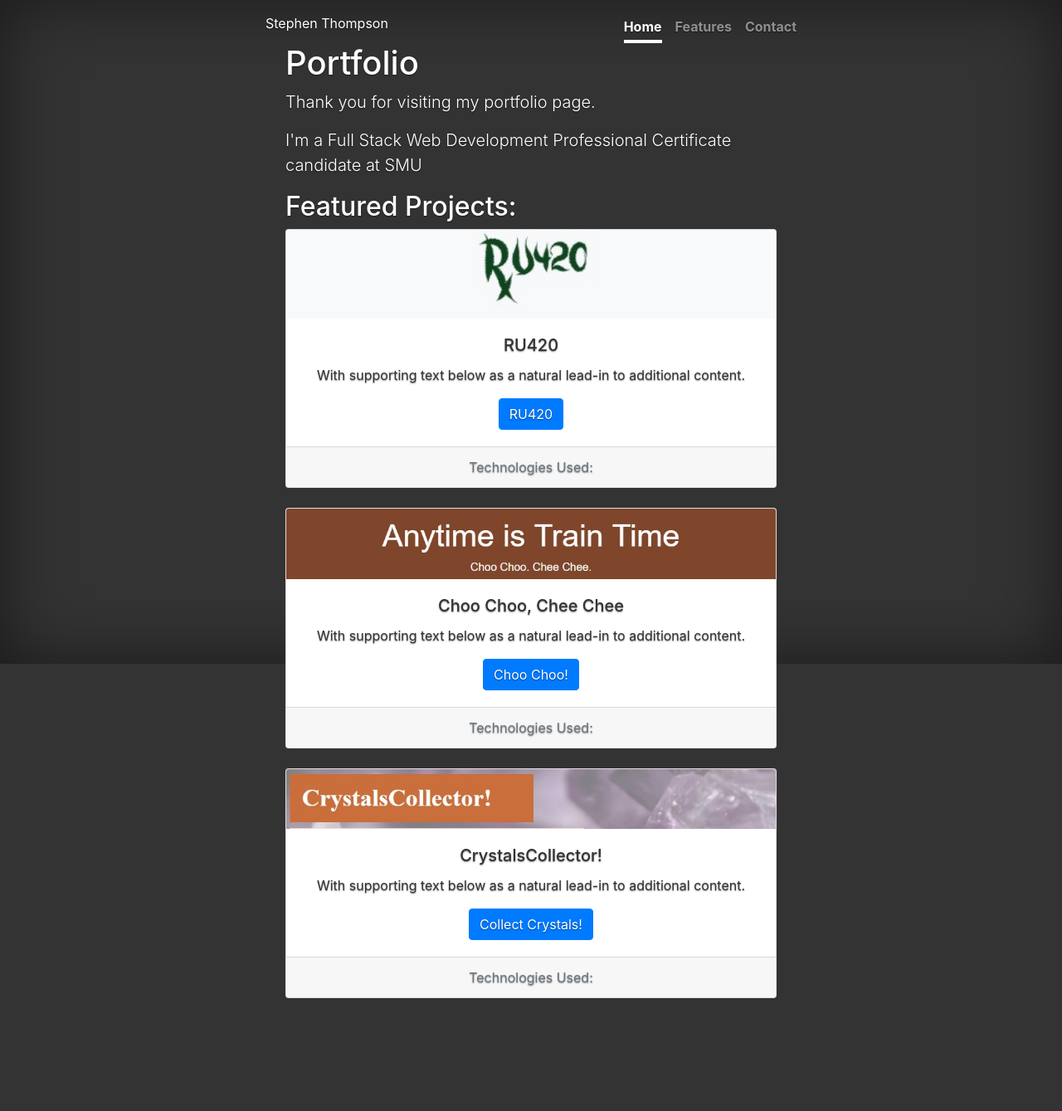
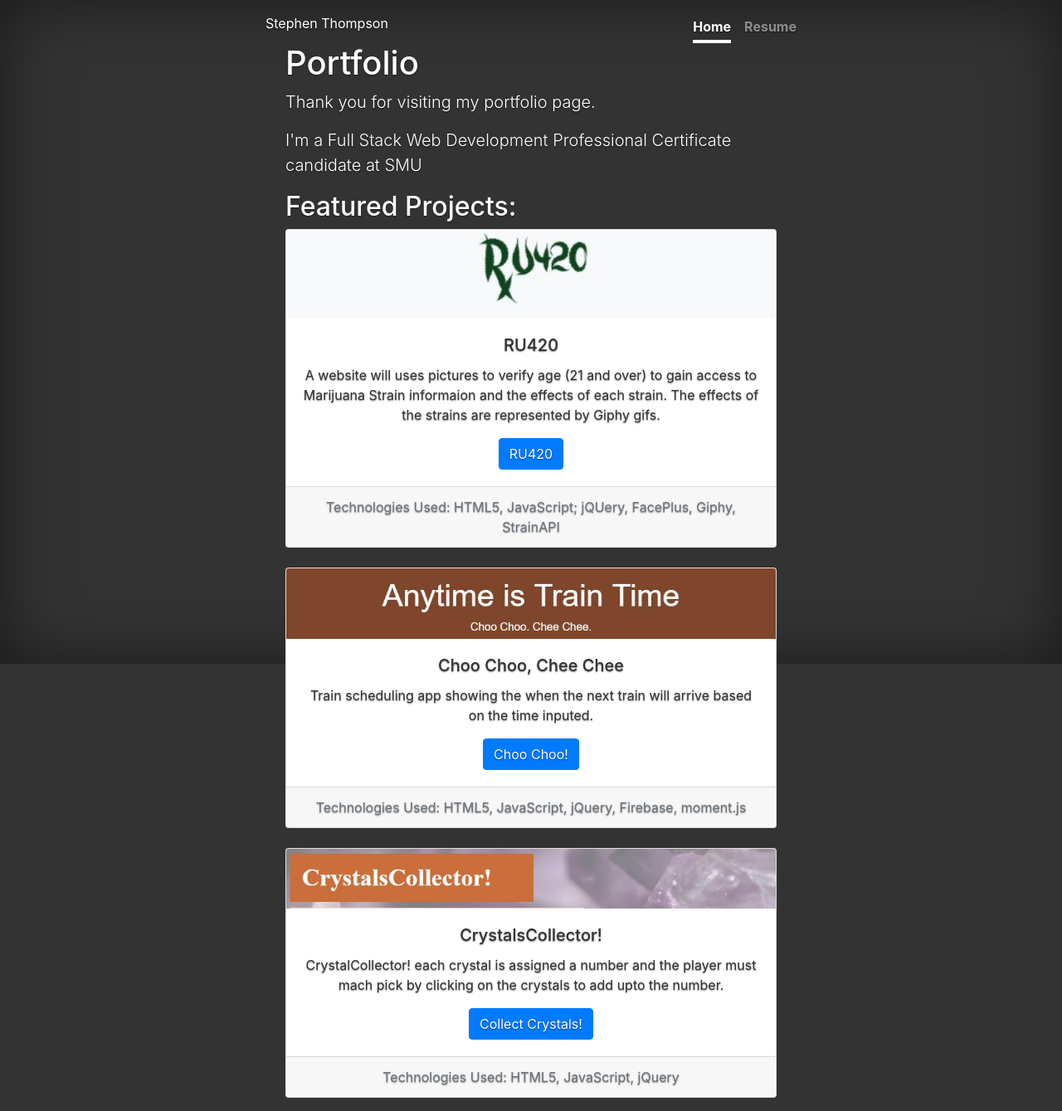
Before and after one commit to StephenT369/Portfolio, a plain HTML site: page index.html in a window 1280 px wide. Shown: the whole page at 83% size. Before the commit the page ends 1219 px from the top, so only its background shows below. Drawn offline with nearby package versions, Linux system fonts and the light colour scheme.

Commit message:
added resume

```diff
--- a/index.html
+++ b/index.html
@@ -32,8 +32,7 @@
             <div class="LI-profile-badge"  data-version="v1" data-size="medium" data-locale="en_US" data-type="horizontal" data-theme="dark" data-vanity="stephen-thompson-6292682"><a class="LI-simple-link" href='https://www.linkedin.com/in/stephen-thompson-6292682?trk=profile-badge'>Stephen Thompson</a>
                 <nav class="nav nav-masthead justify-content-center">
                     <a class="nav-link active" href="#">Home</a>
-                    <a class="nav-link" href="#">Features</a>
-                    <a class="nav-link" href="#">Contact</a>
+                    <a class="nav-link" href="./assets/Stephen_Thompson_resume.pdf" target="_blank">Resume</a>
                   </nav>
             </div>
         </div>
@@ -49,11 +48,11 @@
             <img src="./assets/images/ru420.jpg" class="card-img-top" alt="RU420: Group Project">
             <div class="card-body">
               <h5 class="card-title cardTitle">RU420</h5>
-              <p class="card-text cardText">With supporting text below as a natural lead-in to additional content.</p>
+              <p class="card-text cardText">A website will uses pictures to verify age (21 and over) to gain access to Marijuana Strain informaion and the effects of each strain.  The effects of the strains are represented by Giphy gifs. </p>
               <a href="https://elizabethbodzy.github.io/RU420/index.html" class="btn btn-primary" target="_blank">RU420</a>
             </div>
             <div class="card-footer text-muted cardFooter">
-              Technologies Used:
+              Technologies Used: HTML5, JavaScript; jQUery, FacePlus, Giphy, StrainAPI
             </div>
           </div>
           <br>
@@ -61,11 +60,11 @@
             <img src="./assets/images/choo_chee.jpg" class="card-img-top" alt="Choo Choo. Chee Chee.">
             <div class="card-body">
               <h5 class="card-title cardTitle">Choo Choo, Chee Chee</h5>
-              <p class="card-text cardText">With supporting text below as a natural lead-in to additional content.</p>
+              <p class="card-text cardText">Train scheduling app showing the when the next train will arrive based on the time inputed.</p>
               <a href="https://stephent369.github.io/Choo_Choo_Chee/" class="btn btn-primary" target="_blank">Choo Choo!</a>
             </div>
             <div class="card-footer text-muted cardFooter">
-              Technologies Used:
+              Technologies Used: HTML5, JavaScript, jQuery, Firebase, moment.js
             </div>
           </div>
           <br>
@@ -73,11 +72,11 @@
             <img src="./assets/images/crystals.jpg" class="card-img-top" alt="CrystalsCollector! Game">
             <div class="card-body">
               <h5 class="card-title cardTitle">CrystalsCollector!</h5>
-              <p class="card-text cardText">With supporting text below as a natural lead-in to additional content.</p>
+              <p class="card-text cardText">CrystalCollector! each crystal is assigned a number and the player must mach pick by clicking on the crystals to add upto the number.</p>
               <a href="https://stephent369.github.io/unit-4-game/" class="btn btn-primary" target="_blank">Collect Crystals!</a>
             </div>
             <div class="card-footer text-muted cardFooter">
-              Technologies Used:
+              Technologies Used: HTML5, JavaScript, jQuery
             </div>
           </div>
         </main>
```
